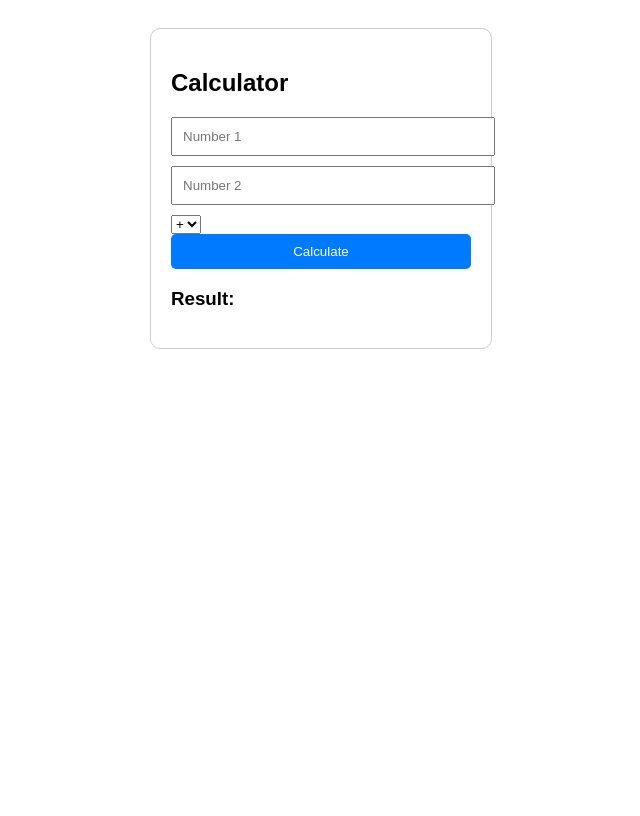
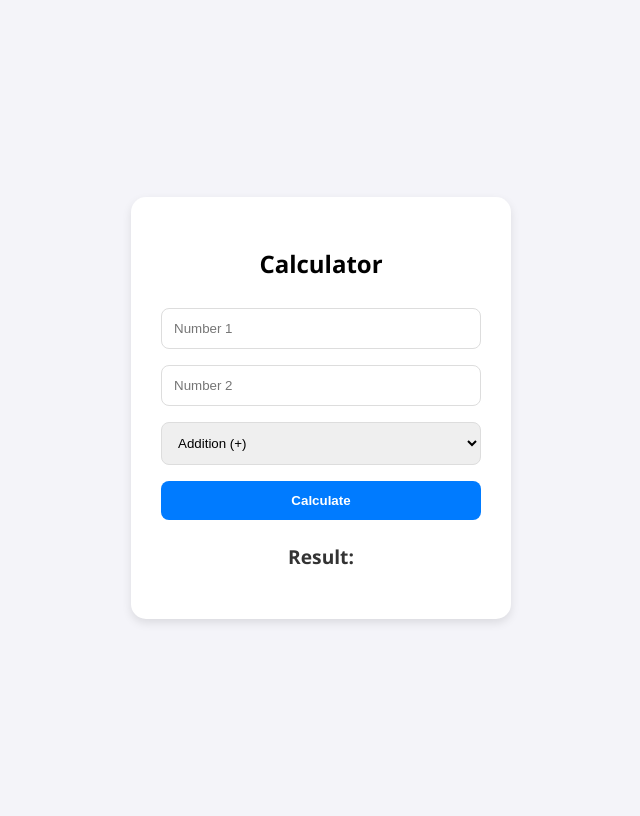
Before and after one commit to upthirahman-yare13/My-calculator, a Flask app: page / in a window 1280 px wide. Shown: the whole page, without its empty margins (319-959 px from the left). Before the commit the page ends 349 px from the top, so only its background shows below. Run offline with Flask 3, Linux system fonts and the light colour scheme.

Commit message:
Refactor index.html for improved styling and structure

```diff
--- a/templates/index.html
+++ b/templates/index.html
@@ -1,25 +1,27 @@
 <!DOCTYPE html>
 <html>
 <head>
-    <title>My Professional Calculator</title>
+    <title>Professional Calculator</title>
     <meta name="viewport" content="width=device-width, initial-scale=1">
     <style>
-        body { font-family: sans-serif; display: flex; justify-content: center; padding: 20px; }
-        .calc { border: 1px solid #ccc; padding: 20px; border-radius: 10px; width: 100%; max-width: 300px; }
-        input { width: 100%; padding: 10px; margin-bottom: 10px; }
-        button { width: 100%; padding: 10px; background: #007bff; color: white; border: none; border-radius: 5px; }
+        body { font-family: 'Segoe UI', sans-serif; display: flex; justify-content: center; align-items: center; height: 100vh; background-color: #f4f4f9; }
+        .calc { background: white; padding: 30px; border-radius: 15px; box-shadow: 0 4px 10px rgba(0,0,0,0.1); width: 100%; max-width: 320px; }
+        input, select, button { width: 100%; padding: 12px; margin: 8px 0; border: 1px solid #ddd; border-radius: 8px; box-sizing: border-box; }
+        button { background: #007bff; color: white; border: none; cursor: pointer; font-weight: bold; }
+        button:hover { background: #0056b3; }
+        #res { font-size: 1.2em; color: #333; margin-top: 15px; text-align: center; }
     </style>
 </head>
 <body>
     <div class="calc">
-        <h2>Calculator</h2>
-        <input type="number" id="n1" placeholder="Number 1">
-        <input type="number" id="n2" placeholder="Number 2">
+        <h2 style="text-align: center;">Calculator</h2>
+        <input type="number" id="num1" placeholder="Number 1">
+        <input type="number" id="num2" placeholder="Number 2">
         <select id="op">
-            <option value="+">+</option>
-            <option value="-">-</option>
-            <option value="*">*</option>
-            <option value="/">/</option>
+            <option value="+">Addition (+)</option>
+            <option value="-">Subtraction (-)</option>
+            <option value="*">Multiplication (*)</option>
+            <option value="/">Division (/)</option>
         </select>
         <button onclick="calc()">Calculate</button>
         <h3 id="res">Result: </h3>
@@ -27,17 +29,23 @@
 
     <script>
         function calc() {
-            let n1 = document.getElementById('n1').value;
-            let n2 = document.getElementById('n2').value;
+            let n1 = document.getElementById('num1').value;
+            let n2 = document.getElementById('num2').value;
             let op = document.getElementById('op').value;
-            // Halkan waxaan ku xiri doonnaa Backend-ka (Flask)
+
             fetch('/calculate', {
                 method: 'POST',
                 headers: {'Content-Type': 'application/json'},
                 body: JSON.stringify({num1: n1, num2: n2, operation: op})
             })
             .then(res => res.json())
-            .then(data => document.getElementById('res').innerText = "Result: " + data.result);
+            .then(data => {
+                if(data.result !== undefined) {
+                    document.getElementById('res').innerText = "Result: " + data.result;
+                } else {
+                    document.getElementById('res').innerText = "Error: " + data.error;
+                }
+            });
         }
     </script>
 </body>
```
